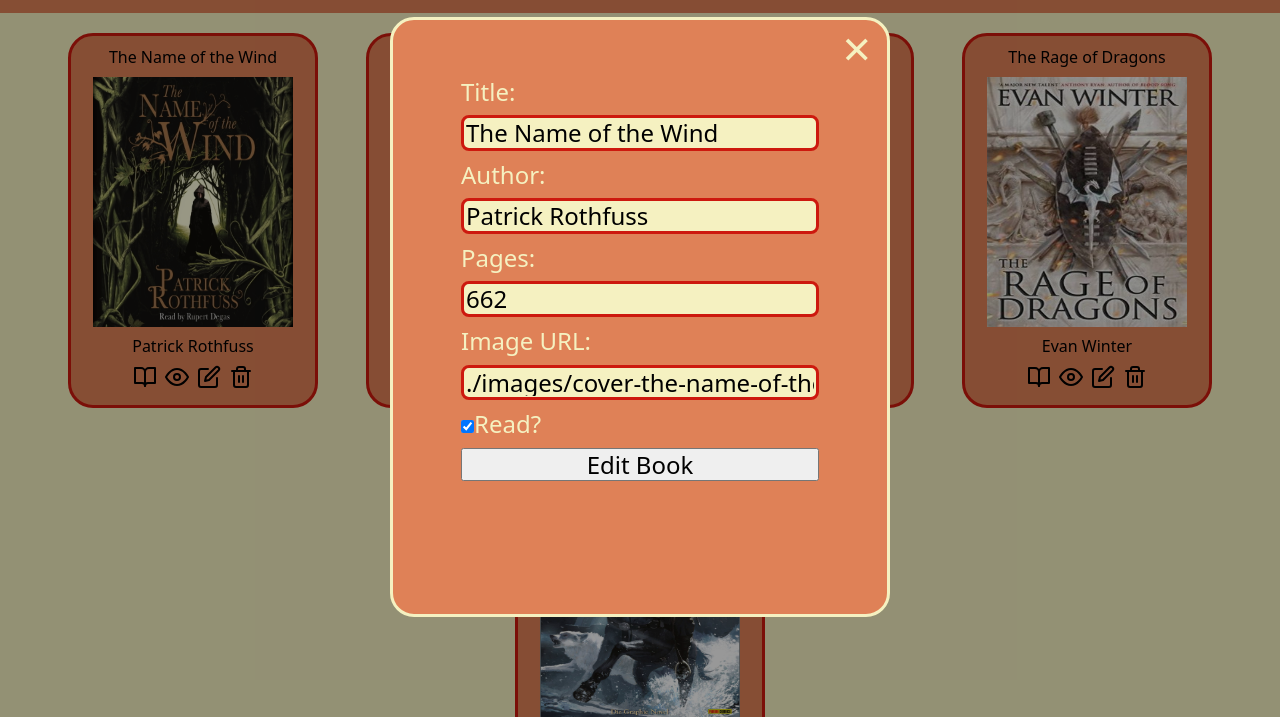
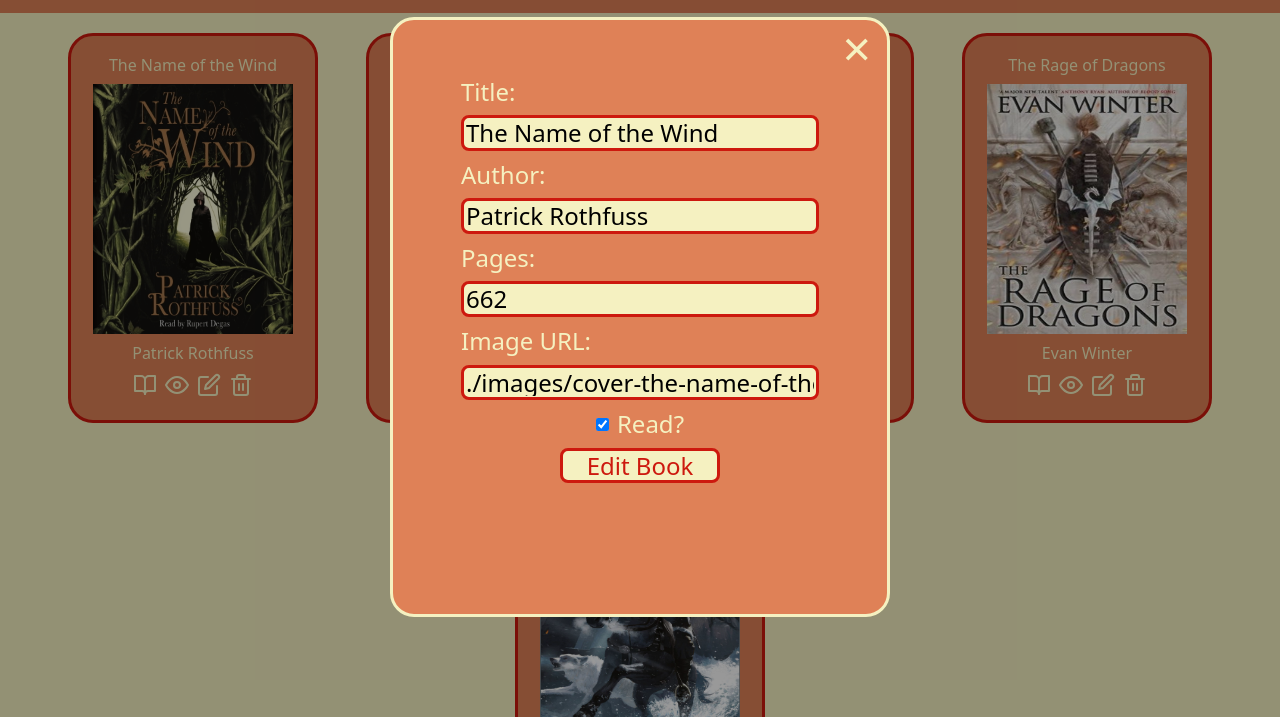
Before and after one commit to Bantchee/Library, a website: page index.html in a window 1280 px wide. Both pictures are taken after a click on the element 209 px from the left and 461 px from the top of the page. Shown: the part 83-800 px from the top of the page. Drawn offline with nearby package versions, Linux system fonts and the light colour scheme.

Commit message:
Update UI styling

```diff
--- a/styles/modal-styles.css
+++ b/styles/modal-styles.css
@@ -48,3 +48,26 @@ form input {
 form input:focus {
     border: 3px var(--red) solid;
 }
+
+form .modal-read {
+    align-self: center;
+    display: flex;
+    align-items: center;
+    column-gap: 8px;
+}
+
+form .modal-btn {
+    cursor: pointer;
+    color: var(--red);
+    background-color: var(--yellow);
+    border: 3px var(--red) solid;
+    border-radius: 8px;
+    width: 160px;
+    align-self: center;
+}
+
+form .modal-btn:hover {
+    color: var(--yellow);
+    background-color: var(--red);
+    border: 3px var(--yellow) solid;
+}
--- a/styles/style.css
+++ b/styles/style.css
@@ -1,6 +1,9 @@
 :root {
     margin: 0;
     padding: 0;
+
+    --max-book-width: 250px;
+    --max-book-cover-width: 200px;
 
     --yellow: #F5F1C1;
     --orange: #DF8157;
@@ -120,8 +123,11 @@ article > p {
 
 article .book {
     /* border: 1px solid black; */
-    width: 250px;
-    height: 375px;
+    /* width: 250px;
+    height: 375px; */
+    width: var(--max-book-width);
+
+    padding: 20px;
 
     display: flex;
     flex-direction: column;
@@ -137,11 +143,14 @@ article .book {
 article .book p {
     padding: 0px;
     margin: 0px;
+    color: var(--yellow);
+    width: var(--max-book-cover-width);
+    text-align: center;
 }
 
 article .book .cover {
-    width: 200px;
-    height: 250px
+    width: var(--max-book-cover-width);
+    height: 250px;
 }
 
 article .icon-container {
@@ -151,7 +160,13 @@ article .icon-container {
 
 article .icon-container .icons {
     cursor: pointer;
+    filter: invert(96%) sepia(35%) saturate(533%) hue-rotate(325deg) brightness(104%) contrast(92%);
 }
+
+article .icon-container .icons:hover {
+    filter: invert(19%) sepia(63%) saturate(4829%) hue-rotate(354deg) brightness(80%) contrast(101%);
+}
+
 article .icon-container .div-icon {
     position: relative;
     align-self: center;
```
